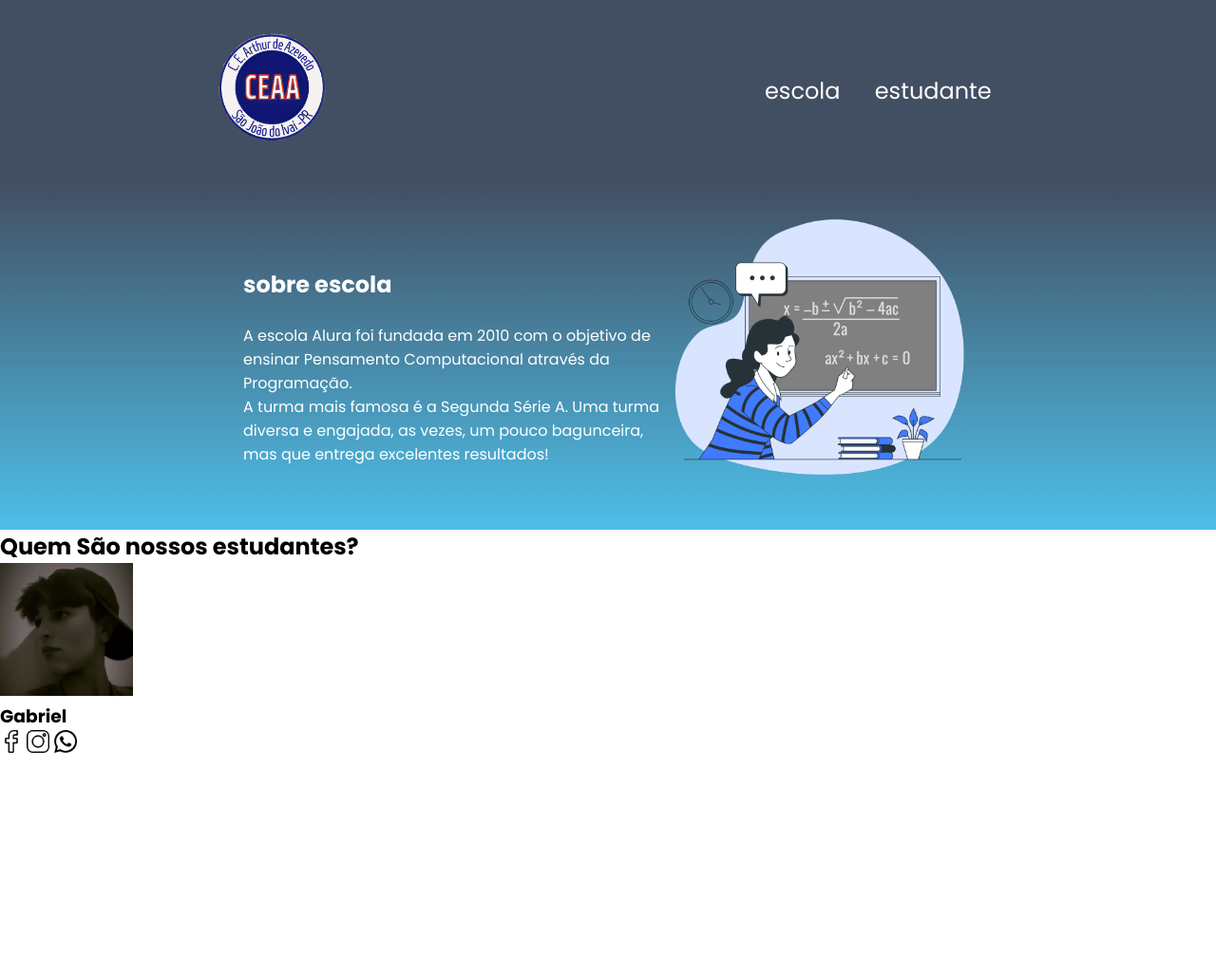
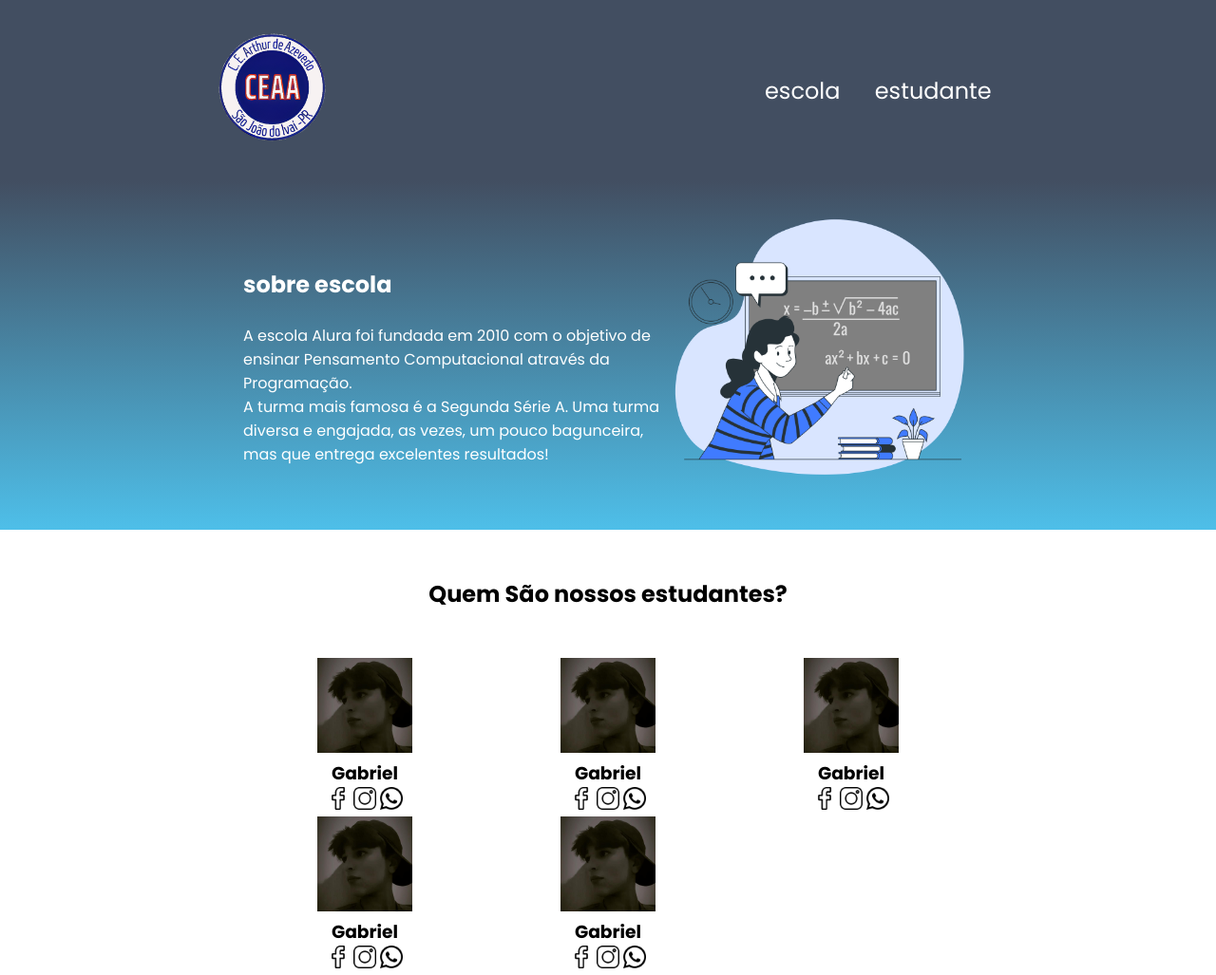
Before and after one commit to guilhermebl2007/site-criativo-alura, a plain HTML site: page index.html in a window 1280 px wide. Shown: the whole page at 95% size. Before the commit the page ends 800 px from the top, so only its background shows below. Drawn offline with Linux system fonts and the light colour scheme.

Commit message:
aula 6
min 10:40

```diff
--- a/index.html
+++ b/index.html
@@ -28,12 +28,47 @@
      </section>
      <section class="estudante">
        <h2 class="estudante-titulo">Quem São nossos estudantes?</h2>
-       <img class="estudante-imagem" src="gabriel.jpg" alt="foto do gabriel">
-        <h3 class="estudante-nome">Gabriel</h3>
-        <img class="estudante-icone" src="facebook.png" alt="icone facebook">
-        <img class="estudante-icone" src="instagram.png" alt="icone instagram">
-        <img class="estudante-icone" src="whatsapp.png" alt="icone whatsapp">
-     </section>
+       <div class="estudante-todos">
+        <span></span>
+       <div class="estudante-div">
+            <img class="estudante-imagem" src="gabriel.jpg" alt="foto do gabriel">
+            <h3 class="estudante-nome">Gabriel</h3>
+            <a href="#"><img class="estudante-icone" src="facebook.png" alt="icone facebook"></a>
+            <a href="#"><img class="estudante-icone" src="instagram.png" alt="icone instagram"></a>
+            <a href="#"><img class="estudante-icone" src="whatsapp.png" alt="icone whatsapp"></a>
+        </div>
+        <div class="estudante-div">
+            <img class="estudante-imagem" src="gabriel.jpg" alt="foto do gabriel">
+            <h3 class="estudante-nome">Gabriel</h3>
+            <a href="#"><img class="estudante-icone" src="facebook.png" alt="icone facebook"></a>
+            <a href="#"><img class="estudante-icone" src="instagram.png" alt="icone instagram"></a>
+            <a href="#"><img class="estudante-icone" src="whatsapp.png" alt="icone whatsapp"></a>
+        </div>
+        <div class="estudante-div">
+            <img class="estudante-imagem" src="gabriel.jpg" alt="foto do gabriel">
+            <h3 class="estudante-nome">Gabriel</h3>
+            <a href="#"><img class="estudante-icone" src="facebook.png" alt="icone facebook"></a>
+            <a href="#"><img class="estudante-icone" src="instagram.png" alt="icone instagram"></a>
+            <a href="#"><img class="estudante-icone" src="whatsapp.png" alt="icone whatsapp"></a>
+        </div>
+        <span></span>
+        <span></span>
+        <div class="estudante-div">
+            <img class="estudante-imagem" src="gabriel.jpg" alt="foto do gabriel">
+            <h3 class="estudante-nome">Gabriel</h3>
+            <a href="#"><img class="estudante-icone" src="facebook.png" alt="icone facebook"></a>
+            <a href="#"><img class="estudante-icone" src="instagram.png" alt="icone instagram"></a>
+            <a href="#"><img class="estudante-icone" src="whatsapp.png" alt="icone whatsapp"></a>
+        </div>
+        <div class="estudante-div">
+            <img class="estudante-imagem" src="gabriel.jpg" alt="foto do gabriel">
+            <h3 class="estudante-nome">Gabriel</h3>
+            <a href="#"><img class="estudante-icone" src="facebook.png" alt="icone facebook"></a>
+            <a href="#"><img class="estudante-icone" src="instagram.png" alt="icone instagram"></a>
+            <a href="#"><img class="estudante-icone" src="whatsapp.png" alt="icone whatsapp"></a>
+        </div>
+    </div>
+    </section>
 </body>
 
 </html>
--- a/style.css
+++ b/style.css
@@ -46,7 +46,7 @@ width: 10%;
 }
 
 .estudante-imagem{
-    width: 140px;
+    width: 100px;
 }
 .estudante-icone{
     width: 24px;
@@ -55,3 +55,13 @@ width: 10%;
 .estudante-div{
     text-align: center;
 }
+
+.estudante-titulo{
+    text-align: center;
+    padding: 50px 0;
+}
+
+.estudante-todos{
+    display: grid;
+    grid-template-columns: 20% 20% 20% 20% 20%;
+}
```
